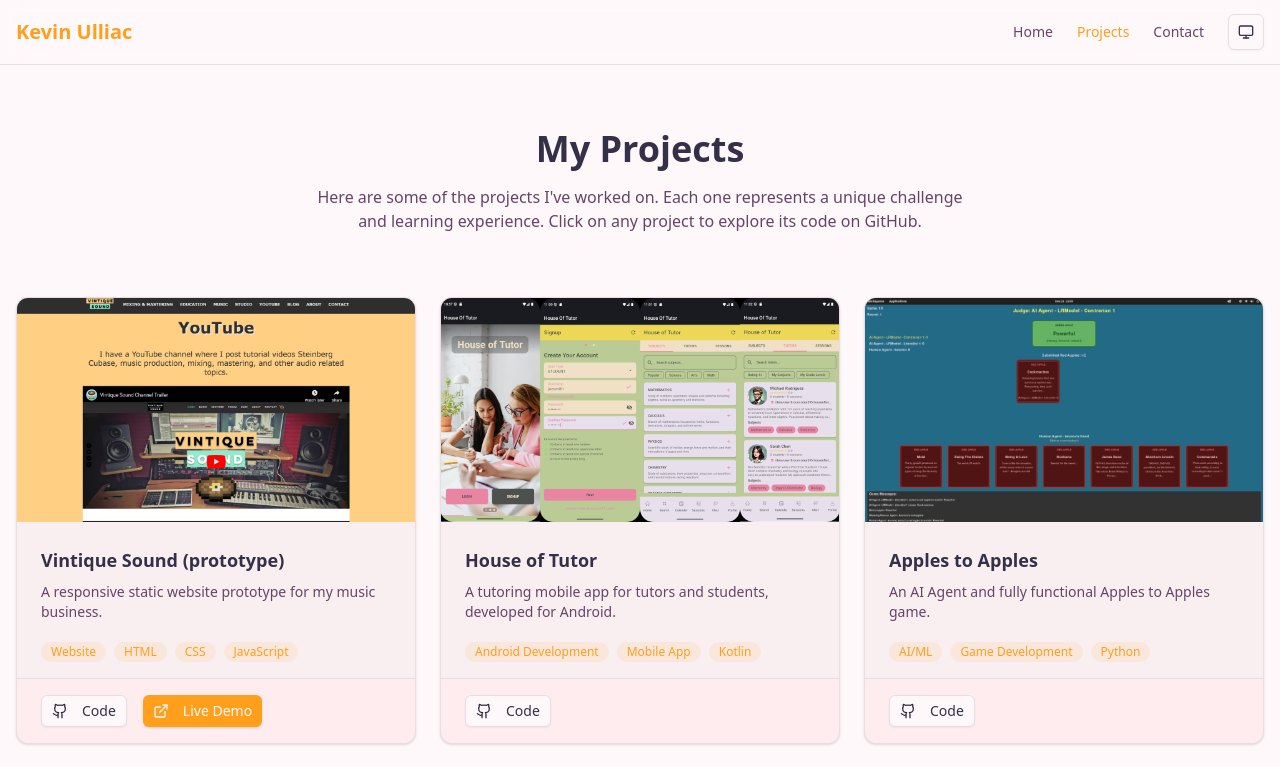
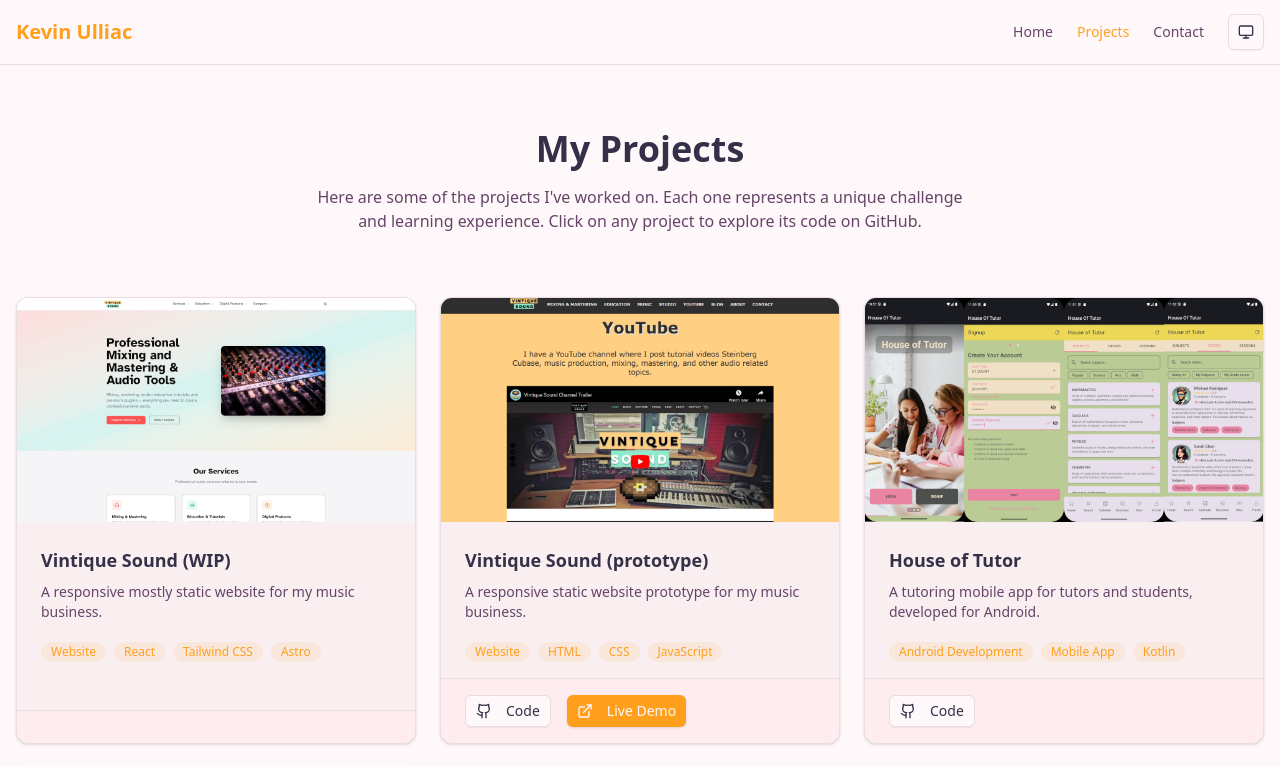
Before and after one commit to kevanoullio/kevanoullio.github.io, a React (Vite) app: page /projects in a window 1280 px wide. Shown: the top 767 px of the page. Built offline with nearby package versions, Linux system fonts and the light colour scheme.

Commit message:
Added basic vintique sound website preview content including screenshot.

```diff
--- a/src/pages/Projects.tsx
+++ b/src/pages/Projects.tsx
@@ -1,6 +1,15 @@
 import { ProjectCard } from "@/components/ProjectCard"
 
 const projects = [
+  {
+    title: "Vintique Sound (WIP)",
+    description: "A responsive mostly static website for my music business.",
+    image: "./project_cards/vintique_sound_website-preview.png",
+    tags: ["Website", "React", "Tailwind CSS", "Astro"],
+    categories: ["Website", "Music", "Audio Engineering"],
+    technologies: ["React", "Tailwind CSS", "Astro"],
+    role: "Sole Developer (all code)",
+  },
   {
     title: "Vintique Sound (prototype)",
     description: "A responsive static website prototype for my music business.",
```
Also changed, not shown: public/project_cards/vintique_sound_website-preview.png (added).
